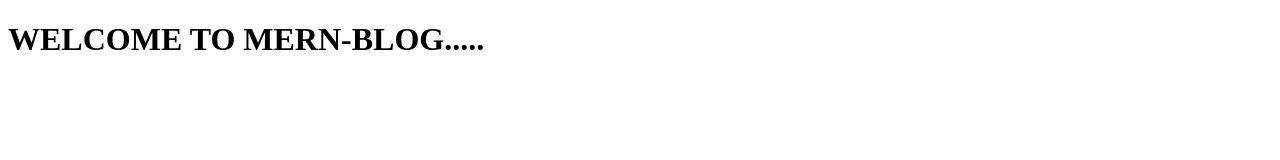
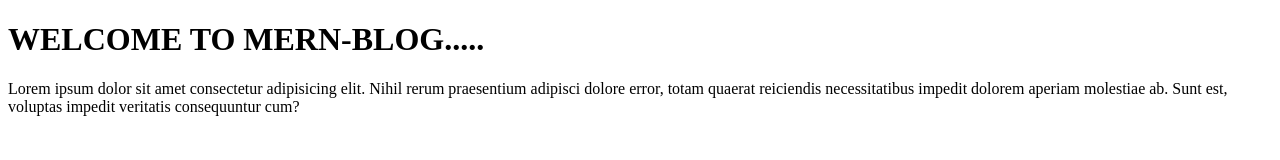
Before and after one commit to Shivani610/mern-blog, a website: page public/index.html in a window 1280 px wide. Drawn offline with Linux system fonts and the light colour scheme.

Commit message:
index file added paragraph

```diff
--- a/public/index.html
+++ b/public/index.html
@@ -10,6 +10,9 @@
 
 <body>
     <h1>WELCOME TO MERN-BLOG.....</h1>
+    <p>Lorem ipsum dolor sit amet consectetur adipisicing elit. Nihil rerum praesentium adipisci dolore error, totam
+        quaerat reiciendis necessitatibus impedit dolorem aperiam molestiae ab. Sunt est, voluptas impedit veritatis
+        consequuntur cum?</p>
 </body>
 
 </html>
```
